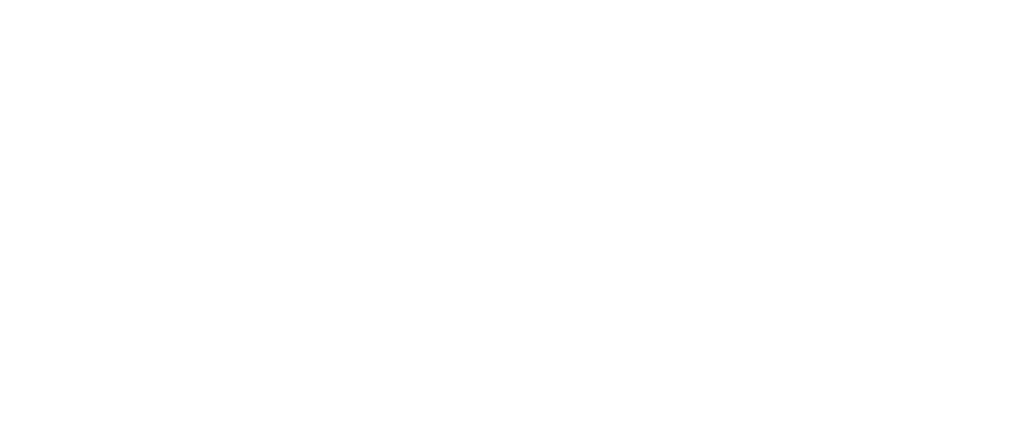
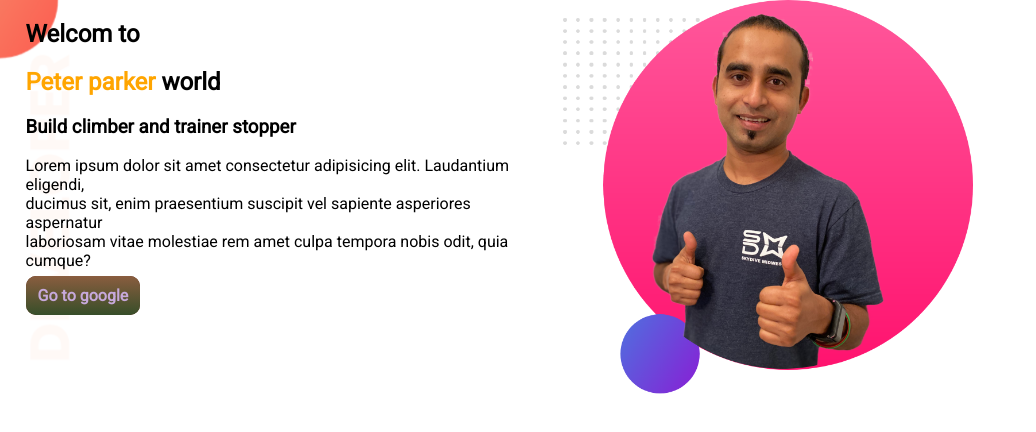
Before and after one commit to fahimneo/developer-portfolio, a plain HTML site: page index.html in a window 1280 px wide. Shown: the whole page, without its empty margins (0-1036 px from the left). Drawn offline with Linux system fonts and the light colour scheme.

Commit message:
initial commit

```diff
--- a/index.html
+++ b/index.html
@@ -5,9 +5,25 @@
     <meta http-equiv="X-UA-Compatible" content="IE=edge">
     <meta name="viewport" content="width=device-width, initial-scale=1.0">
     <title>Jhankar portfolio</title>
+    <link rel="preconnect" href="https://fonts.googleapis.com">
+<link rel="preconnect" href="https://fonts.gstatic.com" crossorigin>
+<link href="https://fonts.googleapis.com/css2?family=Roboto&display=swap" rel="stylesheet">
     <link rel="stylesheet" href="style.css">
 </head>
 <body>
+    <section class="top-banner">
+        <div class="half-width">
+            <h1>Welcom to</h1>
+        <h1><span class="orange-color">Peter parker</span> world</h1>
+        <h3>Build climber and trainer stopper</h3>
+        <p class="lorem">Lorem ipsum dolor sit amet consectetur adipisicing elit. Laudantium eligendi, <br> ducimus sit, enim praesentium suscipit vel sapiente asperiores aspernatur <br>
+             laboriosam vitae molestiae rem amet culpa tempora nobis odit, quia cumque?</p>
+             <a class="linked-button" target="_blank" href="google.com">Go to google</a>
+        </div>
+    <div class="half-width">
+        <img src="images/jhankar2.png" alt="">
+    </>
+    </section>
 
 </body>
 </html>
--- a/style.css
+++ b/style.css
@@ -0,0 +1,30 @@
+body{
+    font-family: 'Roboto', sans-serif;
+    margin: 0;
+}
+.orange-color{
+    color: orange;
+}
+section{
+    display: flex;
+}
+.half-width{
+    width: 40%;
+    padding-left: 2%;
+}
+.half-width img{
+    width: 80%;
+}
+.linked-button{
+    text-decoration: none;
+    color: rgb(199, 169, 219);
+    background-color: rgb(87, 30, 10);
+    padding: 10px 12px;
+    border-radius: 10px;
+    font-weight: 800;
+    background-image: linear-gradient(rgb(138, 93, 63), rgb(55, 78, 41));
+}
+.top-banner{
+    background-image: url(images/top-banner.png);
+    background-repeat: no-repeat;
+}
```
Also changed, not shown: images/dream-bg.png (added), images/exp-bg.png (added), images/jhankar.png (added), images/jhankar2.png (added), images/my-bg.png (added), images/my-bg2.png (added), images/top-banner.png (added), 7 other files.
